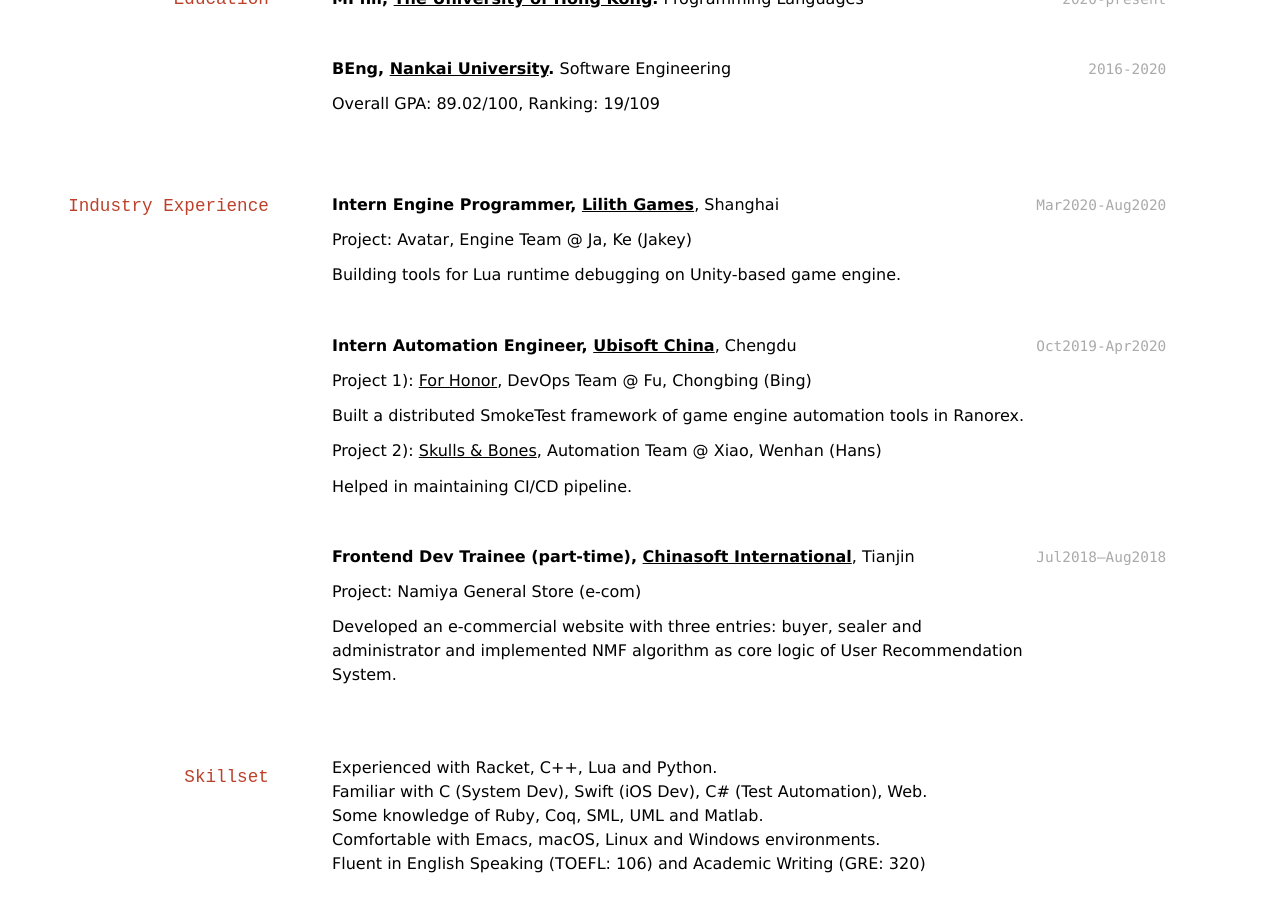
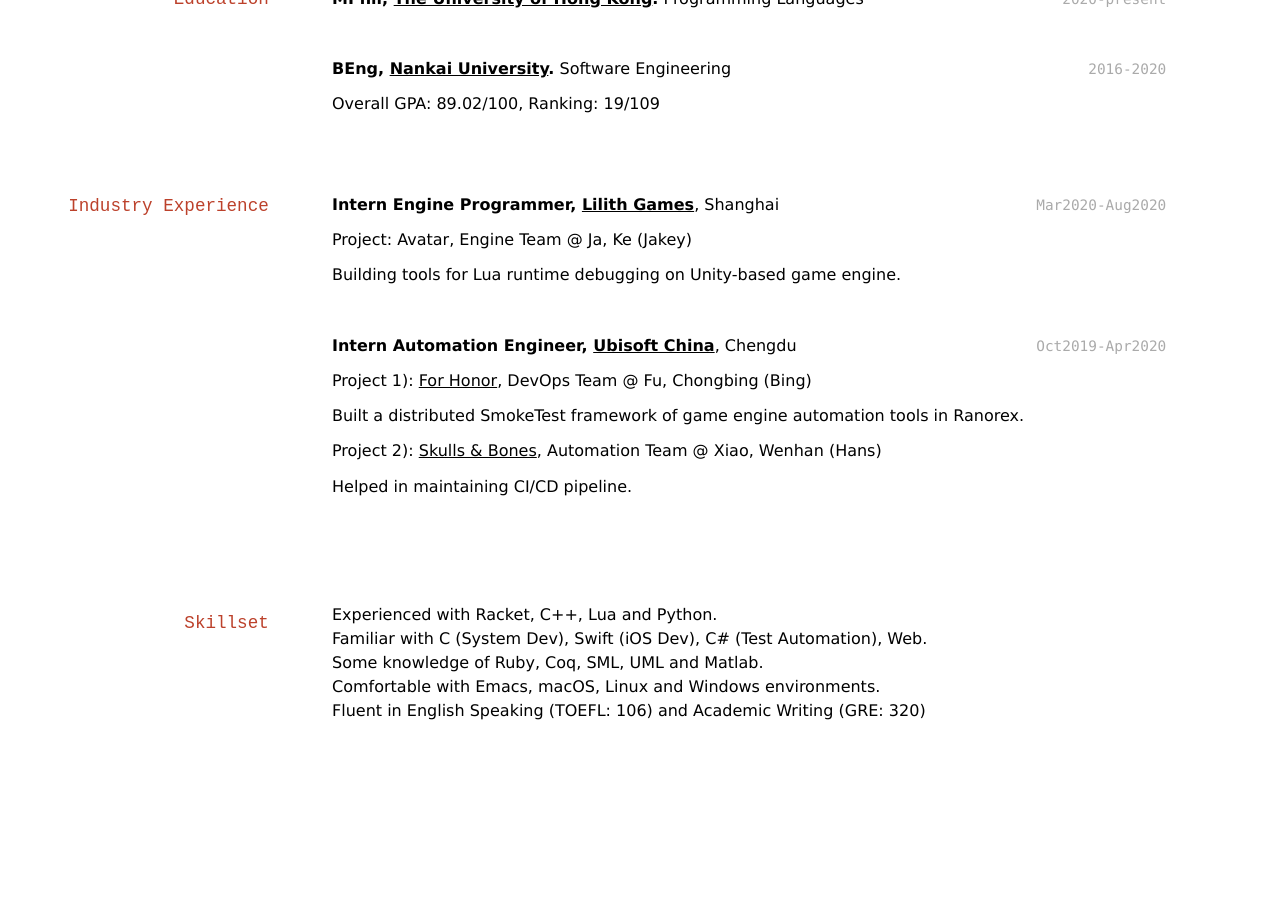
Before and after one commit to juniorxxue/curriculum-vitae, a Jekyll site: the page built from index.md, in a window 1280 px wide and 900 px high, scrolled down 698 px. Built offline with Jekyll 4.4.1, drawn with Linux system fonts in a browser that asks for light colours; after the commit the page ends 1445 px from its top, so only the background shows below that.

Commit message:
Update index.md

```diff
--- a/index.md
+++ b/index.md
@@ -7,7 +7,7 @@ title: Xue, Xu
 <div id="webaddress">
 <a href="mailto:xuxue@connect.hku.hk">Mail</a>
 | <a href="https://www.linkedin.com/in/xu-xue/">Linkedin</a>
-| <a href="https://github.com/jrshoe">Github</a>
+| <a href="https://github.com/juniorxxue">Github</a>
 </div>
 
 ## Currently
@@ -65,13 +65,6 @@ Helped in maintaining CI/CD pipeline.
 
 <br/>
 
-`Jul2018–Aug2018`
-__Frontend Dev Trainee (part-time), [Chinasoft International](http://www.chinasofti.com/en/)__, Tianjin
-
-Project: Namiya General Store (e-com)
-
-Developed an e-commercial website with three entries: buyer, sealer and administrator and implemented NMF algorithm as core logic of User Recommendation System.
-
 ## Skillset
 
 - Experienced with Racket, C++, Lua and Python.
```
